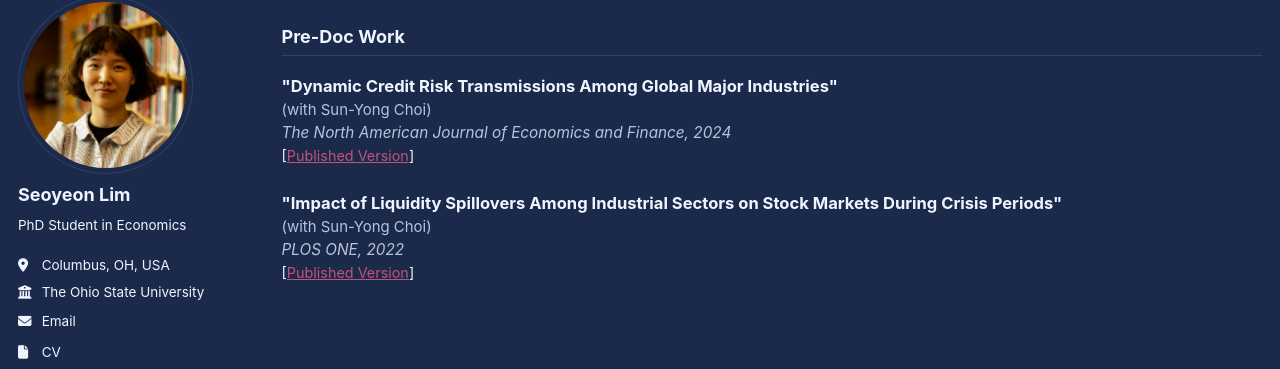
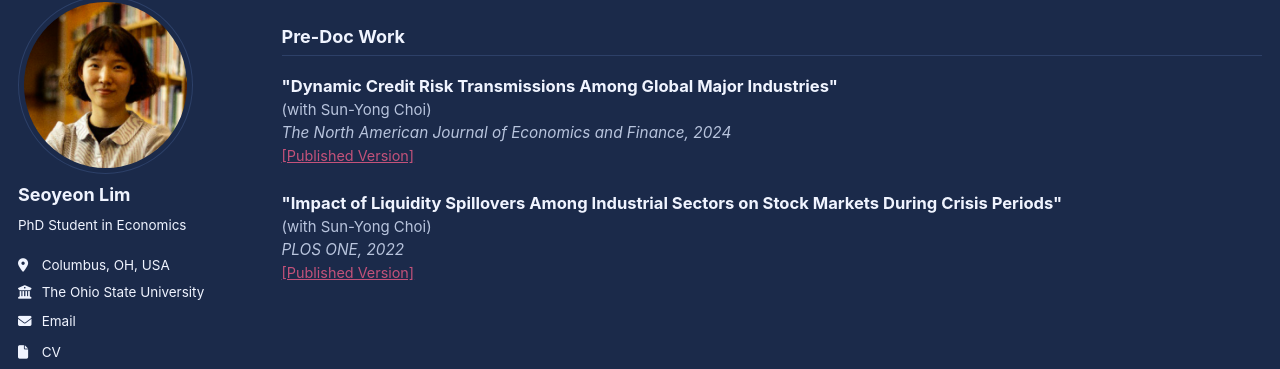
Before and after one commit to seoyeon-lim/academic.github.io, a Jekyll site: the page built from _pages/publications.md, in a window 1280 px wide. Shown: the part 105-474 px from the top of the page. Built offline with Jekyll 4.4.1, drawn with Linux system fonts in a browser that asks for light colours; a script bundle is joined from its source files by our own code; library files that are not in the unit come from our copies.

Commit message:
Make full [Published Version] bracket text a hyperlink
Co-Authored-By: Claude Sonnet 4.6 <noreply@anthropic.com>

```diff
--- a/_pages/publications.md
+++ b/_pages/publications.md
@@ -21,12 +21,12 @@ author_profile: true
   <div class="pub-title">"Dynamic Credit Risk Transmissions Among Global Major Industries"</div>
   <div class="pub-authors">(with Sun-Yong Choi)</div>
   <div class="pub-venue">The North American Journal of Economics and Finance, 2024</div>
-  <div class="pub-links">[<a href="https://www.sciencedirect.com/science/article/pii/S1062940824001761">Published Version</a>]</div>
+  <div class="pub-links"><a href="https://www.sciencedirect.com/science/article/pii/S1062940824001761">[Published Version]</a></div>
 </div>
 
 <div class="pub-entry">
   <div class="pub-title">"Impact of Liquidity Spillovers Among Industrial Sectors on Stock Markets During Crisis Periods"</div>
   <div class="pub-authors">(with Sun-Yong Choi)</div>
   <div class="pub-venue">PLOS ONE, 2022</div>
-  <div class="pub-links">[<a href="https://doi.org/10.1371/journal.pone.0277261">Published Version</a>]</div>
+  <div class="pub-links"><a href="https://doi.org/10.1371/journal.pone.0277261">[Published Version]</a></div>
 </div>
```
